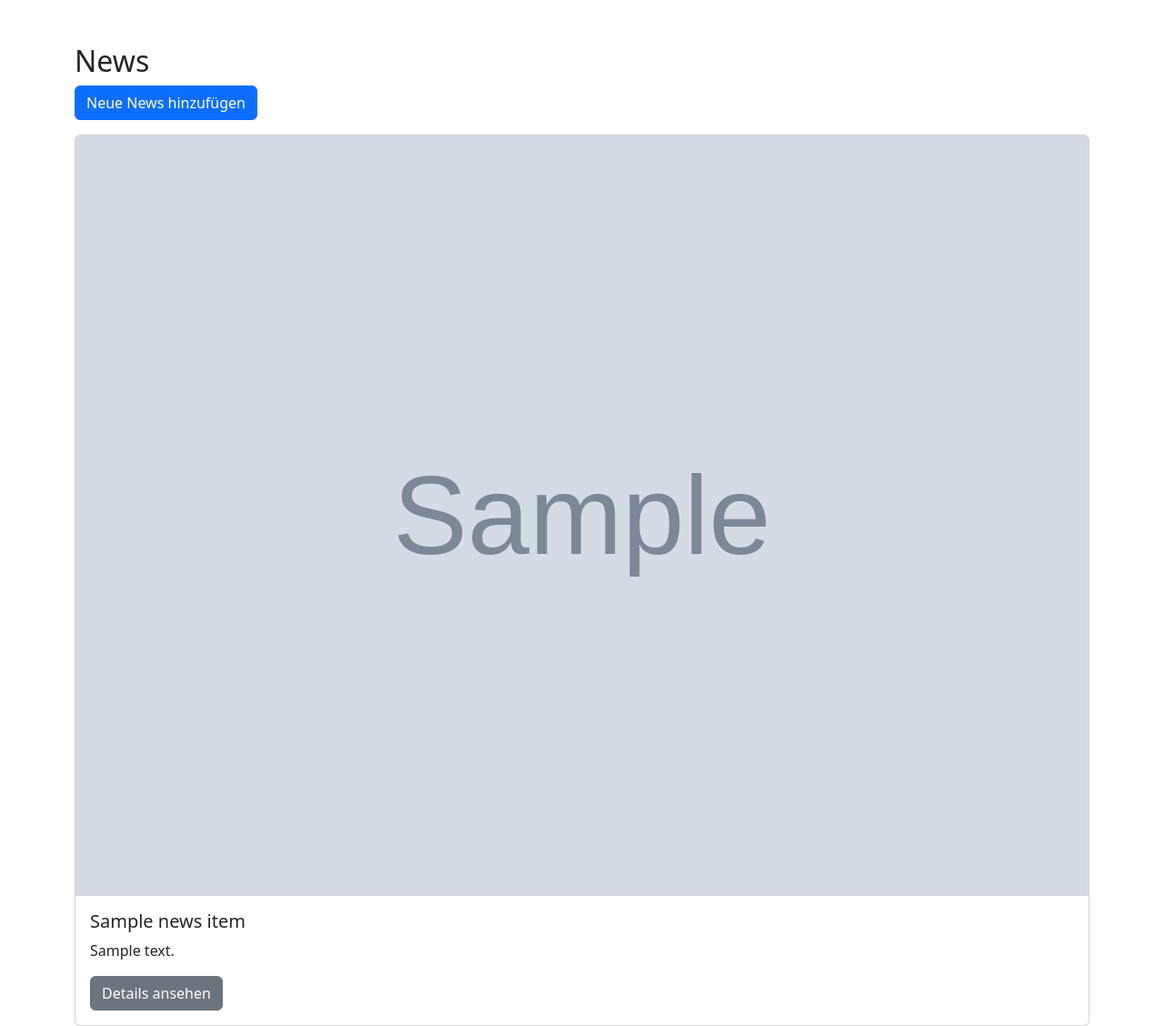
After one commit to JonasArchiv/ClubSite, a Flask app: template templates/list_news.html in a window 1280 px wide. The commit adds this page. Shown: the whole page at 91% size. Run offline with Flask 3, Linux system fonts and the light colour scheme; the template is opened without the code that fills it: most values are stand-ins (such as "Sample title", 1, 10 or a date in 2020); grey boxes marked "Sample" are stand-in pictures; parts of the project's set-up code (start-up, migrations or seed data) failed here and were passed over; some libraries are stand-ins or nearby versions.

Commit message:
HTMLS for News System Do some optimizations for thinks

```diff
--- a/app.py
+++ b/app.py
@@ -55,6 +55,7 @@ class Project(db.Model):
     id = db.Column(db.Integer, primary_key=True)
     title = db.Column(db.String(100), nullable=False)
     description = db.Column(db.String(500), nullable=False)
+    project_link = db.Column(db.String(200), nullable=True)
     created_at = db.Column(db.DateTime, default=datetime.utcnow)
     author_id = db.Column(db.Integer, db.ForeignKey('user.id'), nullable=False)
     author = relationship("User", backref="projects")
@@ -119,11 +120,11 @@ def add_download():
 
 @app.route('/download/<int:download_id>')
 def download(download_id):
-    download = Downloads.query.get(download_id)
-    if download is None:
+    requested_download = Downloads.query.get(download_id)
+    if requested_download is None:
         return "Download not found", 404
     directory = os.path.join(app.root_path, app.config['UPLOAD_FOLDER_DOWNLOADS'])
-    filename = download.file
+    filename = requested_download.file
     try:
         return send_from_directory(directory, filename, as_attachment=True)
     except FileNotFoundError:
@@ -185,6 +186,7 @@ def add_project():
     if request.method == 'POST':
         title = request.form['title']
         description = request.form['description']
+        project_link = request.form.get('project_link')
         download_option = request.form['download_option']
         download_id = None
 
@@ -202,7 +204,7 @@ def add_project():
                 db.session.commit()
                 download_id = new_download.id
 
-        new_project = Project(title=title, description=description, download_id=download_id)
+        new_project = Project(title=title, description=description, download_id=download_id, project_link=project_link)
         db.session.add(new_project)
         db.session.commit()
         return redirect(url_for('projects'))
--- a/templates/add_project.html
+++ b/templates/add_project.html
@@ -24,7 +24,7 @@
             }
 
             downloadOption.addEventListener('change', toggleDownloadOption);
-            toggleDownloadOption(); // Initial call to set the correct display state
+            toggleDownloadOption();
         });
     </script>
 </head>
@@ -40,6 +40,10 @@
             <div class="mb-3">
                 <label for="description" class="form-label">Beschreibung:</label>
                 <textarea class="form-control" id="description" name="description" required></textarea>
+            </div>
+            <div class="mb-3">
+                <label for="project_link" class="form-label">Projekt Link (optional):</label>
+                <input type="url" class="form-control" id="project_link" name="project_link">
             </div>
             <div class="mb-3">
                 <label for="download_option" class="form-label">Download-Option:</label>
--- /dev/null
+++ b/templates/list_news.html
@@ -0,0 +1,26 @@
+<!DOCTYPE html>
+<html lang="de">
+<head>
+    <meta charset="UTF-8">
+    <title>News - {{ app_name }}</title>
+    <link rel="stylesheet" href="/static/bootstrap-5.3.3-dist/css/bootstrap.min.css">
+</head>
+<body>
+    <div class="container mt-5">
+        <h2>News</h2>
+        <a href="/news/add" class="btn btn-primary">Neue News hinzufügen</a>
+        <div class="mt-3">
+            {% for news_item in news_items %}
+                <div class="card mt-2">
+                    <img src="{{ url_for('static', filename='uploads/' ~ news_item.image_path) }}" class="card-img-top" alt="{{ news_item.title }}">
+                    <div class="card-body">
+                        <h5 class="card-title">{{ news_item.title }}</h5>
+                        <p class="card-text">{{ news_item.description }}</p>
+                        <a href="/news/{{ news_item.id }}" class="btn btn-secondary">Details ansehen</a>
+                    </div>
+                </div>
+            {% endfor %}
+        </div>
+    </div>
+</body>
+</html>
--- a/templates/project_detail.html
+++ b/templates/project_detail.html
@@ -9,8 +9,8 @@
     <div class="container mt-5">
         <h2>{{ project.title }}</h2>
         <p>{{ project.description }}</p>
-        {% if project.download %}
-            <a href="/download/{{ project.download.id }}" class="btn btn-primary">Download</a>
+        {% if project.link %}
+            <p><a href="{{ project.link }}" target="_blank" class="btn btn-link">Projektlink</a></p>
         {% endif %}
         <a href="/projects" class="btn btn-secondary">Zurück zur Übersicht</a>
     </div>
```
Also changed, not shown: templates/add_news.html (added, +29 -0 lines).
